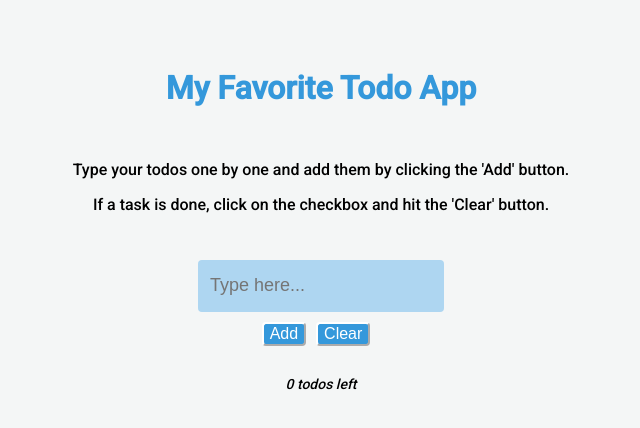
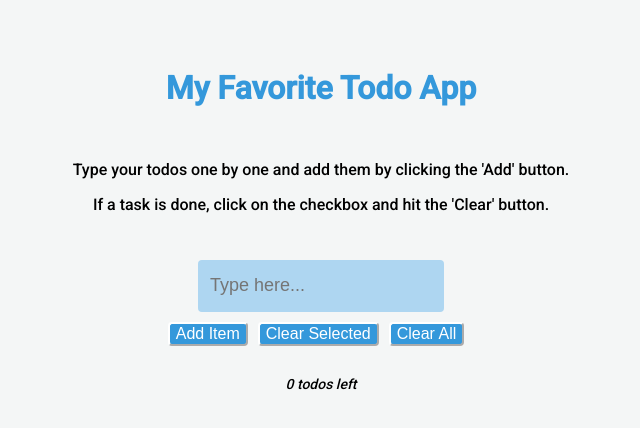
Before and after one commit to martalexaa/react-todo-list, a React (Create React App) app: page / in a window 1280 px wide. Shown: the top 428 px of the page, without its empty margins (319-959 px from the left). Built offline with nearby package versions, Linux system fonts and the light colour scheme; the HTML template or start-up script is replaced by a standard one.

Commit message:
added more functions

```diff
--- a/src/App.js
+++ b/src/App.js
@@ -1,7 +1,7 @@
 import React, { useState, useRef, useEffect } from 'react';
 import TodoList from './TodoList';
 import uuid from 'react-uuid';
-import { Row, Col, Container } from 'react-bootstrap'
+import { Row, Col, Container, Form, Button } from 'react-bootstrap'
 import './App.css';
 
 const LOCAL_STORAGE_KEY = 'todoApp.todos'
@@ -16,10 +16,9 @@ function App() {
   }, [])
 
   useEffect(() => {
-    localStorage.setItem(LOCAL_STORAGE_KEY, JSON.stringify(todos)) //save to local storage
+    localStorage.setItem(LOCAL_STORAGE_KEY, JSON.stringify(todos))
   }, [todos])
 
-  //toggle between completed and incompleted todos
   function toggleTodo(id) {
     const newTodos = [...todos]
     const todo = newTodos.find(todo => todo.id === id)
@@ -30,19 +29,25 @@ function App() {
   function handleAddTodo() {
     const name = todoNameRef.current.value;
     if (name === '') return;
-    if (name.length > 15) {
-      window.alert("Todo shouldn't exceed 15 characters");
-      return;
-    }
     setTodos(prevTodos => {
       return [...prevTodos, { id: uuid(), name: name, complete: false }];
     });
     todoNameRef.current.value = '';
   }
 
+  function handleKeyDown(e) {
+    if (e.key === 'Enter') {
+      handleAddTodo();
+    }
+  }
+
   function handleClearTodos() {
     const newTodos = todos.filter(todo => !todo.complete)
     setTodos(newTodos)
+  }
+
+  function handleClearAllTodos() {
+    setTodos([])
   }
 
   return (
@@ -55,11 +60,23 @@ function App() {
             <p>If a task is done, click on the checkbox and hit the 'Clear' button.</p>
           </div>
           <Row>
-            <input ref={todoNameRef} type="text" className='input' placeholder='Type here...' ></input>
+            <Form>
+              <Form.Control
+                required
+                ref={todoNameRef}
+                type="text"
+                title='Type here max. 10 characters'
+                className='input'
+                placeholder='Type here...'
+                maxLength={10}
+                onKeyDown={handleKeyDown}
+              />
+            </Form>
           </Row>
           <Row>
-            <button onClick={handleAddTodo} className='btn'>Add</button>
-            <button onClick={handleClearTodos} className='btn'>Clear</button>
+            <Button onClick={handleAddTodo} className='btn'>Add Item</Button>
+            <Button onClick={handleClearTodos} className='btn'>Clear Selected</Button>
+            <Button onClick={handleClearAllTodos} className='btn'>Clear All</Button>
           </Row>
           <div className='left-todos' >{todos.filter(todo => !todo.complete).length} todos left</div>
           <TodoList todos={todos} toggleTodo={toggleTodo} />
--- a/src/Todo.js
+++ b/src/Todo.js
@@ -8,7 +8,7 @@ export default function Todo({ todo, toggleTodo }) {
   return (
     <div className="todos" >
       <label className='todo'>
-        <input type="checkbox" checked={todo.complete} onChange={handleTodoClick} maxLength={15} />
+        <input type="checkbox" checked={todo.complete} onChange={handleTodoClick} />
         {todo.name}
       </label>
     </div>
```
